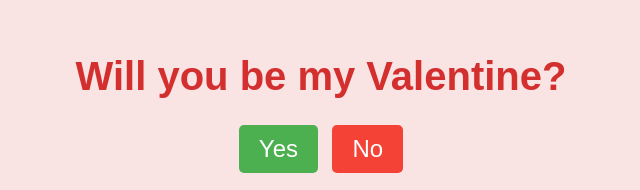
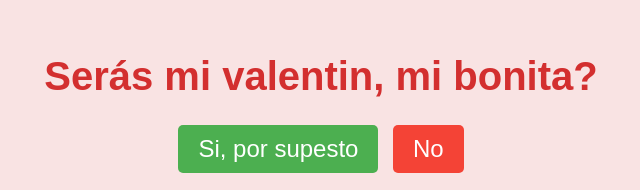
Before and after one commit to zharqtz/TryLove, a plain HTML site: page index.html in a window 1280 px wide. Shown: the part 138-328 px from the top of the page, without its empty margins (319-959 px from the left). Drawn offline with Linux system fonts and the light colour scheme.

Commit message:
index.html

```diff
--- a/index.html
+++ b/index.html
@@ -8,9 +8,9 @@
 </head>
 <body>
     <div class="container">
-        <h1>Will you be my Valentine?</h1>
+        <h1>Serás mi valentin, mi bonita?</h1>
         <div class="buttons">
-            <button class="yes-button" onclick="handleYesClick()">Yes</button>
+            <button class="yes-button" onclick="handleYesClick()">Si, por supesto</button>
             <button class="no-button" onclick="handleNoClick()">No</button>
         </div>
         <div class="gif_container">
```
